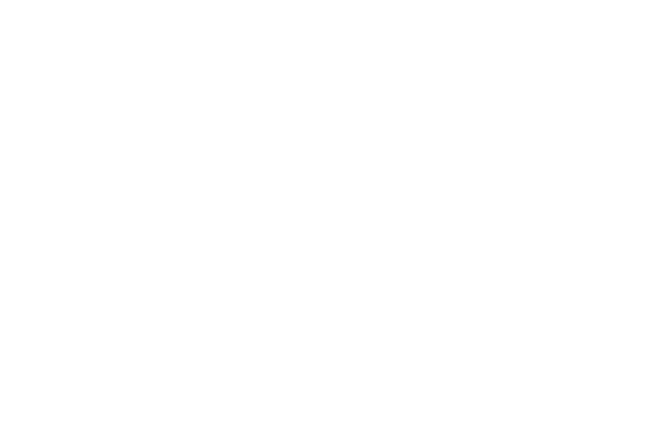
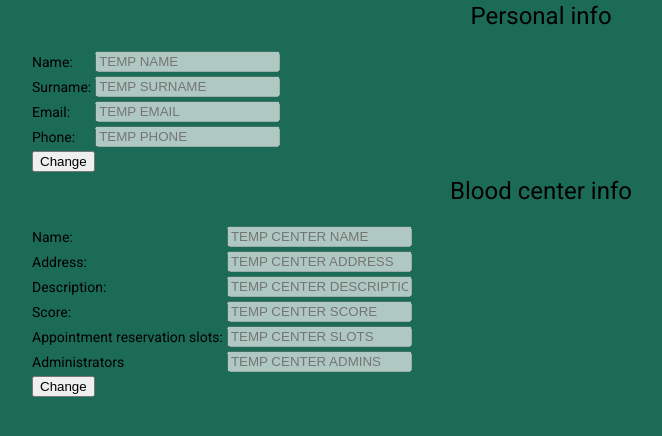
Before and after one commit to JovanSrdanov/Blood-Transfusion-Center, an Angular app in the folder FrontEnd/ISA/: page /blood-admin-profile in a window 1280 px wide. Before the commit this address led to /. Shown: the top 436 px of the page, without its empty margins (99-761 px from the left). Built offline with nearby package versions, Linux system fonts and the light colour scheme.

Commit message:
temp admin profile

```diff
--- /dev/null
+++ b/FrontEnd/ISA/src/app/StefanTEMP/blood-admin-profile/blood-admin-profile/blood-admin-profile.component.css
@@ -0,0 +1,8 @@
+.grid {
+  width: 80%;
+  margin: auto;
+}
+
+table {
+  text-align: left;
+}
--- /dev/null
+++ b/FrontEnd/ISA/src/app/StefanTEMP/blood-admin-profile/blood-admin-profile/blood-admin-profile.component.html
@@ -0,0 +1,128 @@
+<div class="grid">
+  <h1>Personal info</h1>
+  <form>
+    <table>
+      <tr>
+        <td>Name:</td>
+        <td>
+          <input
+            type="text"
+            name="name"
+            placeholder="TEMP NAME"
+            disabled="isEnabled"
+          />
+        </td>
+      </tr>
+      <tr>
+        <td>Surname:</td>
+        <td>
+          <input
+            type="text"
+            name="surname"
+            placeholder="TEMP SURNAME"
+            disabled="isEnabled"
+          />
+        </td>
+      </tr>
+      <tr>
+        <td>Email:</td>
+        <td>
+          <input
+            type="text"
+            name="email"
+            placeholder="TEMP EMAIL"
+            disabled="isEnabled"
+          />
+        </td>
+      </tr>
+      <tr>
+        <td>Phone:</td>
+        <td>
+          <input
+            type="text"
+            name="Phone"
+            placeholder="TEMP PHONE"
+            disabled="isEnabled"
+          />
+        </td>
+      </tr>
+      <tr>
+        <td colspan="2"><button mat-raised-button>Change</button></td>
+      </tr>
+    </table>
+  </form>
+  <h1>Blood center info</h1>
+  <form>
+    <table>
+      <tr>
+        <td>Name:</td>
+        <td>
+          <input
+            type="text"
+            name="CenterName"
+            placeholder="TEMP CENTER NAME"
+            disabled="isEnabled"
+          />
+        </td>
+      </tr>
+      <tr>
+        <td>Address:</td>
+        <td>
+          <input
+            type="text"
+            name="CenterAddress"
+            placeholder="TEMP CENTER ADDRESS"
+            disabled="isEnabled"
+          />
+        </td>
+      </tr>
+      <tr>
+        <td>Description:</td>
+        <td>
+          <input
+            type="text"
+            name="CenterDescription"
+            placeholder="TEMP CENTER DESCRIPTION"
+            disabled="isEnabled"
+          />
+        </td>
+      </tr>
+      <tr>
+        <td>Score:</td>
+        <td>
+          <input
+            type="text"
+            name="CenterScore"
+            placeholder="TEMP CENTER SCORE"
+            disabled="isEnabled"
+          />
+        </td>
+      </tr>
+      <tr>
+        <td>Appointment reservation slots:</td>
+        <td>
+          <input
+            type="text"
+            name="CenterSlots"
+            placeholder="TEMP CENTER SLOTS"
+            disabled="isEnabled"
+          />
+        </td>
+      </tr>
+      <tr>
+        <td>Administrators</td>
+        <td>
+          <input
+            type="text"
+            name="CenterAdmins"
+            placeholder="TEMP CENTER ADMINS"
+            disabled="isEnabled"
+          />
+        </td>
+      </tr>
+      <tr>
+        <td colspan="2"><button mat-raised-button>Change</button></td>
+      </tr>
+    </table>
+  </form>
+</div>
--- /dev/null
+++ b/FrontEnd/ISA/src/app/StefanTEMP/blood-admin-profile/blood-admin-profile/blood-admin-profile.component.ts
@@ -0,0 +1,18 @@
+import { Component, OnInit } from '@angular/core';
+
+@Component({
+  selector: 'app-blood-admin-profile',
+  templateUrl: './blood-admin-profile.component.html',
+  styleUrls: ['./blood-admin-profile.component.css'],
+})
+export class BloodAdminProfileComponent implements OnInit {
+  isChanging: boolean = false;
+
+  constructor() {}
+
+  ngOnInit(): void {}
+
+  enableChange() {
+    this.isChanging = !this.isChanging;
+  }
+}
--- /dev/null
+++ b/FrontEnd/ISA/src/app/StefanTEMP/landing-page/landing-page/landing-page.component.css
@@ -0,0 +1,12 @@
+.mat-toolbar {
+  background: rgb(33, 38, 40);
+  color: #fff;
+}
+
+.navbar {
+  justify-content: space-between;
+}
+
+span {
+  padding-right: 1rem;
+}
--- /dev/null
+++ b/FrontEnd/ISA/src/app/StefanTEMP/landing-page/landing-page/landing-page.component.html
@@ -0,0 +1,10 @@
+<div>
+  <mat-toolbar class="navbar"
+    ><div>BloodBank</div>
+    <div>
+      <button mat-raised-button (click)="goToProfile()">
+        Blood Admin Profile
+      </button>
+    </div></mat-toolbar
+  >
+</div>
--- /dev/null
+++ b/FrontEnd/ISA/src/app/StefanTEMP/landing-page/landing-page/landing-page.component.ts
@@ -0,0 +1,17 @@
+import { Component, OnInit } from '@angular/core';
+import { Router } from '@angular/router';
+
+@Component({
+  selector: 'app-landing-page',
+  templateUrl: './landing-page.component.html',
+  styleUrls: ['./landing-page.component.css'],
+})
+export class LandingPageComponent implements OnInit {
+  constructor(private router: Router) {}
+
+  ngOnInit(): void {}
+
+  goToProfile() {
+    this.router.navigate(['/blood-admin-profile']);
+  }
+}
--- a/FrontEnd/ISA/src/app/app-routing.module.ts
+++ b/FrontEnd/ISA/src/app/app-routing.module.ts
@@ -1,11 +1,19 @@
+import { BloodAdminProfileComponent } from './StefanTEMP/blood-admin-profile/blood-admin-profile/blood-admin-profile.component';
+import { LandingPageComponent } from './StefanTEMP/landing-page/landing-page/landing-page.component';
 import { NgModule } from '@angular/core';
 import { RouterModule, Routes } from '@angular/router';
 
-const routes: Routes = [];
+const routes: Routes = [
+  {
+    path: '',
+    component: LandingPageComponent,
+  },
+  { path: 'blood-admin-profile', component: BloodAdminProfileComponent },
+];
 
 @NgModule({
   imports: [RouterModule.forRoot(routes)],
   exports: [RouterModule],
 })
 export class AppRoutingModule {}
-export const routingComponents = [];
+export const routingComponents = [LandingPageComponent];
--- a/FrontEnd/ISA/src/app/app.module.ts
+++ b/FrontEnd/ISA/src/app/app.module.ts
@@ -1,3 +1,4 @@
+import { LandingPageModule } from './StefanTEMP/landing-page/landing-page.module';
 import { MaterialModule } from './material/material.module';
 import { NgModule } from '@angular/core';
 import { BrowserModule } from '@angular/platform-browser';
@@ -12,6 +13,7 @@ import { BrowserAnimationsModule } from '@angular/platform-browser/animations';
     AppRoutingModule,
     BrowserAnimationsModule,
     MaterialModule,
+    LandingPageModule,
   ],
   providers: [],
   bootstrap: [AppComponent],
--- a/FrontEnd/ISA/src/app/material/material.module.ts
+++ b/FrontEnd/ISA/src/app/material/material.module.ts
@@ -1,10 +1,18 @@
 import { NgModule } from '@angular/core';
 import { MatCardModule } from '@angular/material/card';
+import { MatToolbarModule } from '@angular/material/toolbar';
+import { MatButtonModule } from '@angular/material/button';
+import { MatGridListModule } from '@angular/material/grid-list';
 
-const MaterialComponents = [MatCardModule];
+const material = [
+  MatCardModule,
+  MatToolbarModule,
+  MatButtonModule,
+  MatGridListModule,
+];
 
 @NgModule({
-  imports: [MaterialComponents],
-  exports: [MaterialComponents],
+  imports: [material],
+  exports: [material],
 })
 export class MaterialModule {}
--- a/FrontEnd/ISA/src/styles.css
+++ b/FrontEnd/ISA/src/styles.css
@@ -1,4 +1,14 @@
-/* You can add global styles to this file, and also import other style files */
+body {
+  background: rgb(28, 107, 86);
+  font-family: Verdana, Geneva, Tahoma, sans-serif;
+  text-align: center;
+}
 
-html, body { height: 100%; }
-body { margin: 0; font-family: Roboto, "Helvetica Neue", sans-serif; }
+html,
+body {
+  height: 100%;
+}
+body {
+  margin: 0;
+  font-family: Roboto, "Helvetica Neue", sans-serif;
+}
```
Also changed, not shown: FrontEnd/ISA/src/app/StefanTEMP/blood-admin-profile/blood-admin-profile.module.ts (added, +10 -0 lines), FrontEnd/ISA/src/app/StefanTEMP/landing-page/landing-page.module.ts (added, +10 -0 lines), 2 other files (tests, documents, lock files or other folders).
